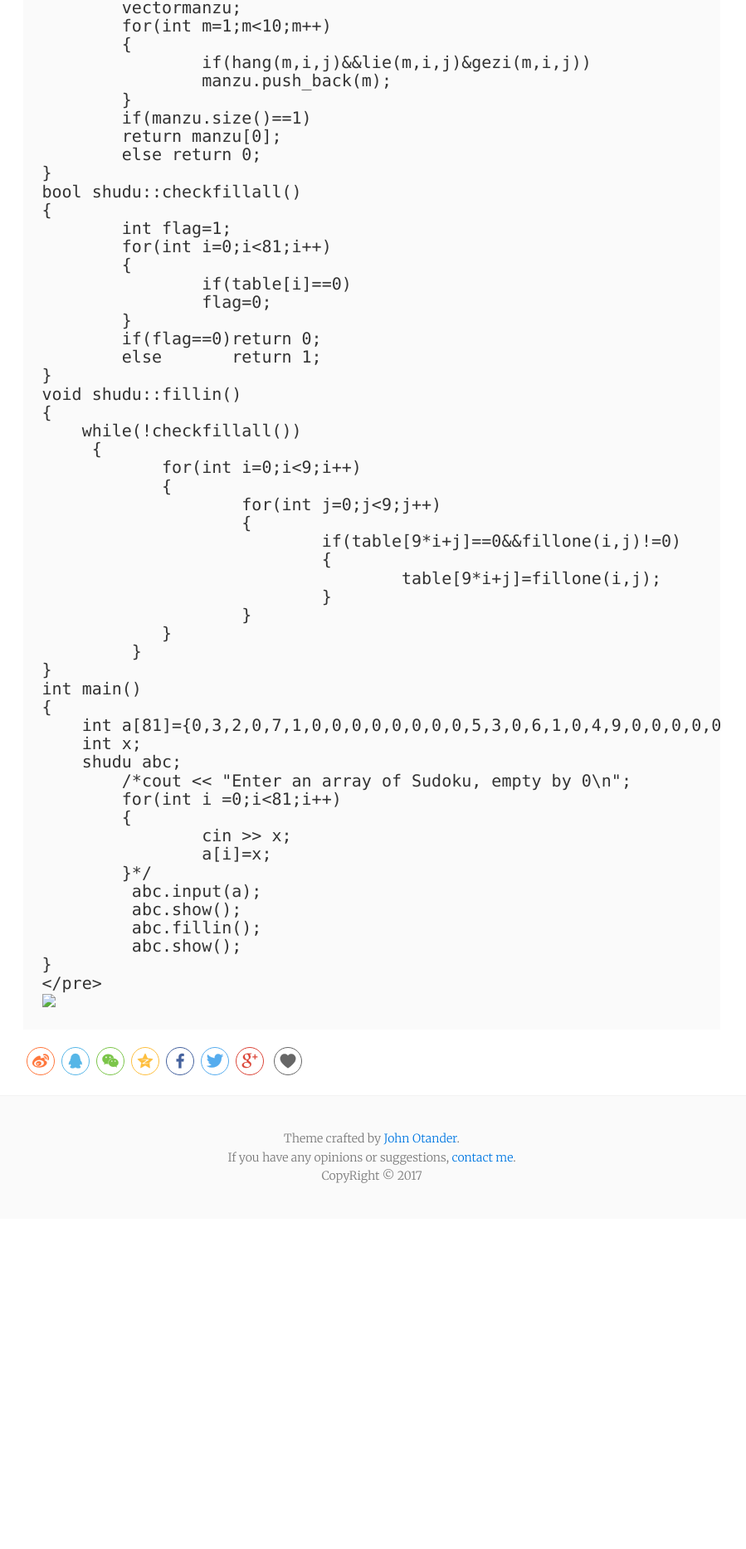
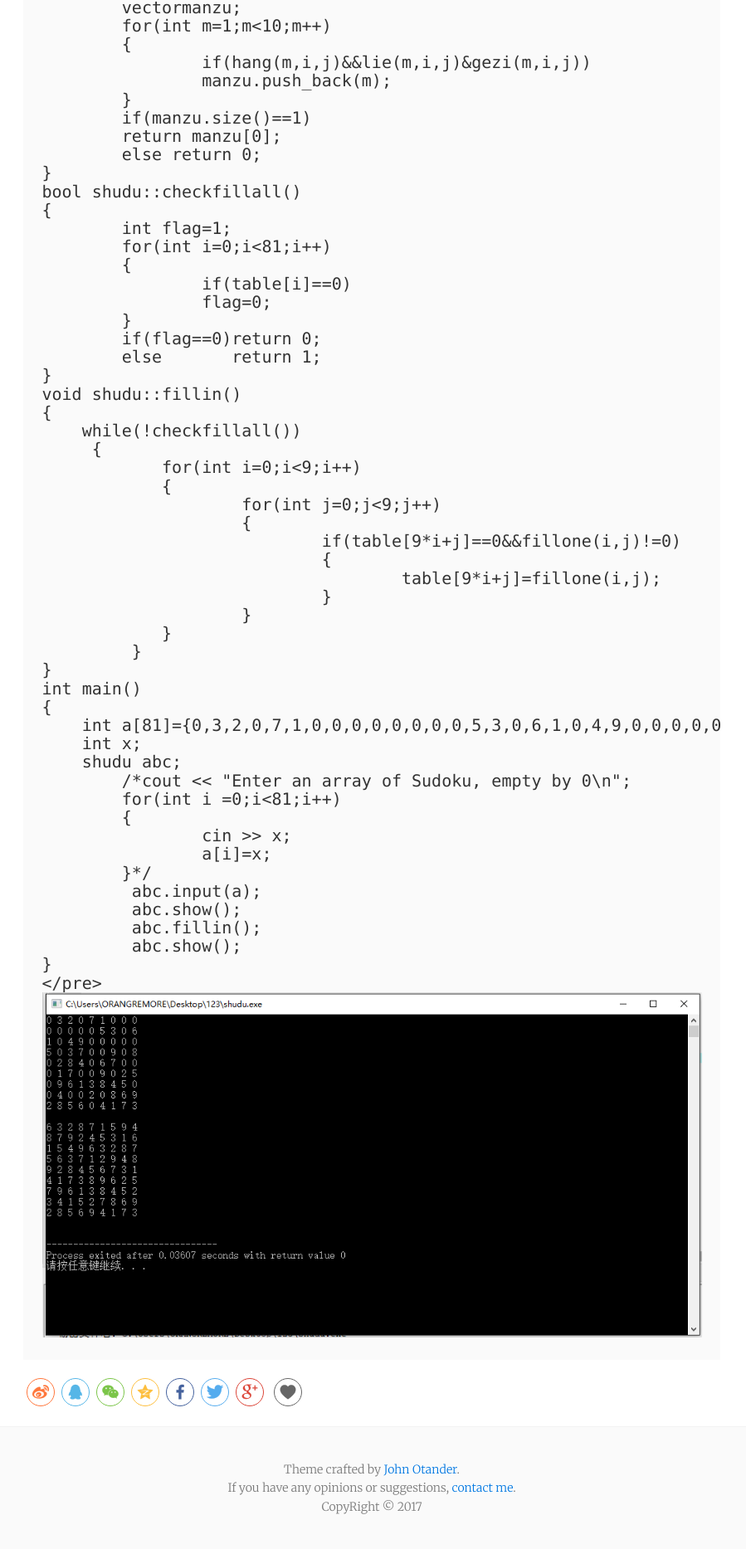
Before and after one commit to FIBSTAR/FIBSTAR.github.io, a Jekyll site: the page built from _posts/2017-09-22-01.md, in a window 1280 px wide. Shown: the part 2019-3886 px from the top of the page at 83% size, without its empty margins (192-1091 px from the left). Built offline with Jekyll 4.4.1, drawn with Linux system fonts in a browser that asks for light colours; before the commit the page ends 3488 px from its top, so only the background shows below that.

Commit message:
Update 2017-09-22-01.md

```diff
--- a/_posts/2017-09-22-01.md
+++ b/_posts/2017-09-22-01.md
@@ -137,4 +137,4 @@ int main()
 	 abc.show();
 }
 </pre>
-<img src="{{ site.baseurl }}/_posts/img/20170922.PNG" >
+<img src="{{ site.baseurl }}/img/20170922.PNG" >
```
